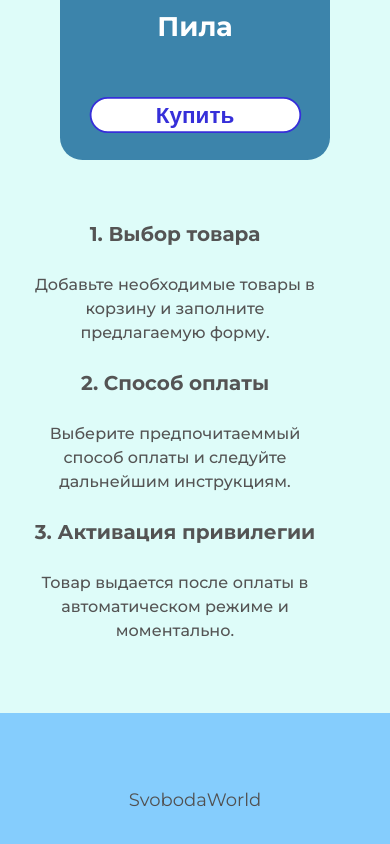
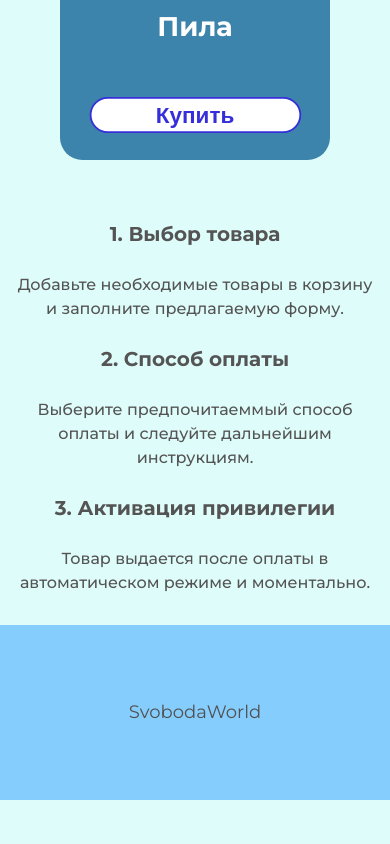
Before and after one commit to Wyctpukkk/freelance-minecraft-website, a plain HTML site: page index.html in a window 390 px wide. Shown: the part 3699-4543 px from the top of the page. After the commit the page ends 4499 px from the top, so only its background shows below. Drawn offline with Linux system fonts and the light colour scheme.

Commit message:
fix responsive

```diff
--- a/style.scss
+++ b/style.scss
@@ -308,7 +308,7 @@ body.active {
     line-height: 44px;
   }
   @media (max-width: 470px) {
-    margin: 157px 70px 70px 30px;
+    margin: 157px 15px 30px 15px;
     h2 {
       font-size: 20px;
     }
```
Also changed, not shown: style.css.
